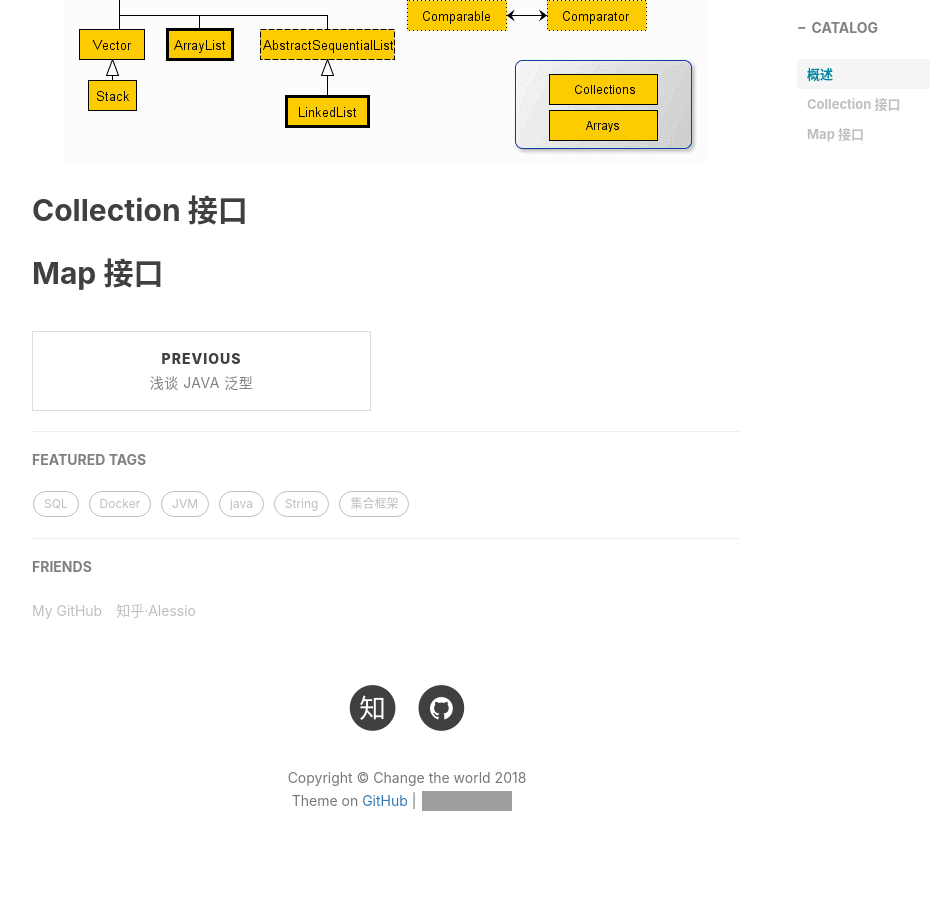
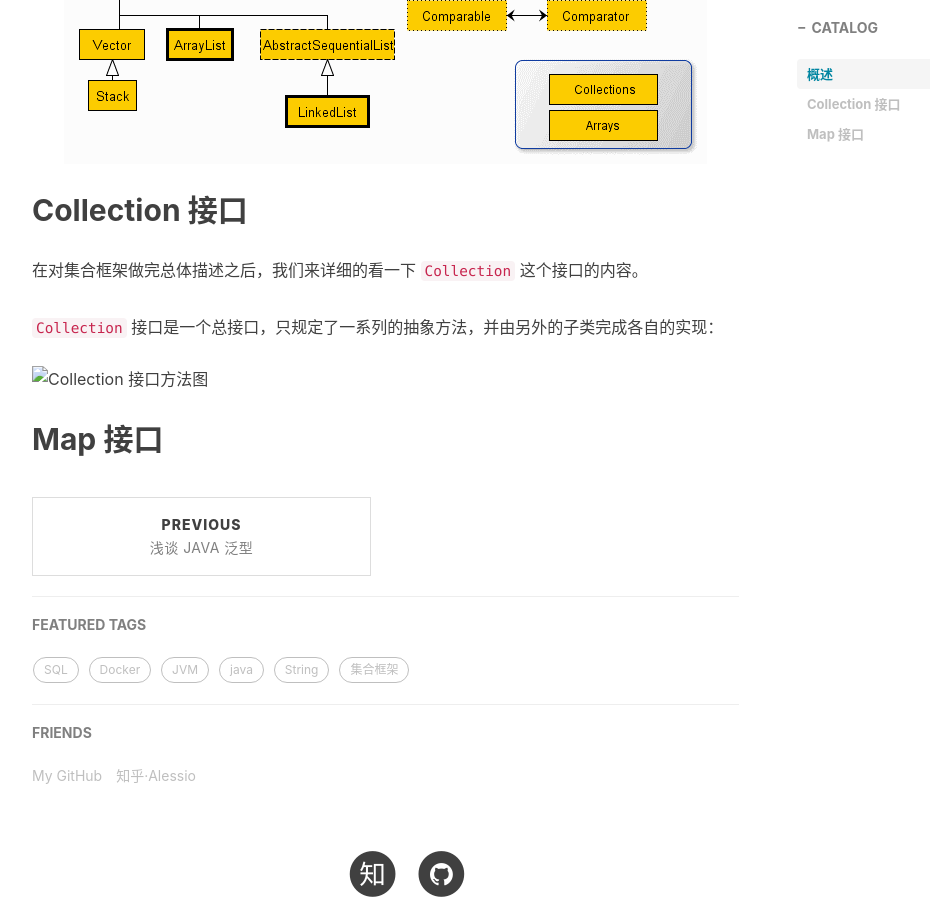
Before and after one commit to Zjianru/zjianru.github.io, a Jekyll site: the page built from _posts/2018-11-05-java集合框架（一）.md, in a window 1280 px wide and 900 px high, scrolled down 1763 px. Shown: the whole window, without its empty margins (233-1163 px from the left). Built offline with Jekyll 4.4.1, drawn with Linux system fonts in a browser that asks for light colours; nearby versions of some CDN libraries; comment, search, counter and statistics services are not loaded; grey boxes are pictures that could not be loaded.

Commit message:
add new java base note

```diff
--- a/_posts/2018-11-05-java集合框架（一）.md
+++ b/_posts/2018-11-05-java集合框架（一）.md
@@ -36,6 +36,12 @@ tags:
 java 集合框架的继承图如下：
 
 ![集合框架继承图](https://raw.githubusercontent.com/Zjianru/zjianru.github.io/master/img/Java%E9%9B%86%E5%90%88%E6%A1%86%E6%9E%B6.gif)
+
 ## Collection 接口
 
+在对集合框架做完总体描述之后，我们来详细的看一下 `Collection` 这个接口的内容。
+
+`Collection` 接口是一个总接口，只规定了一系列的抽象方法，并由另外的子类完成各自的实现：
+![Collection 接口方法图](file://img/Collection 接口方法图.png)
+
 ## Map 接口
```
Also changed, not shown: img/Collection 接口方法图.png (added).
